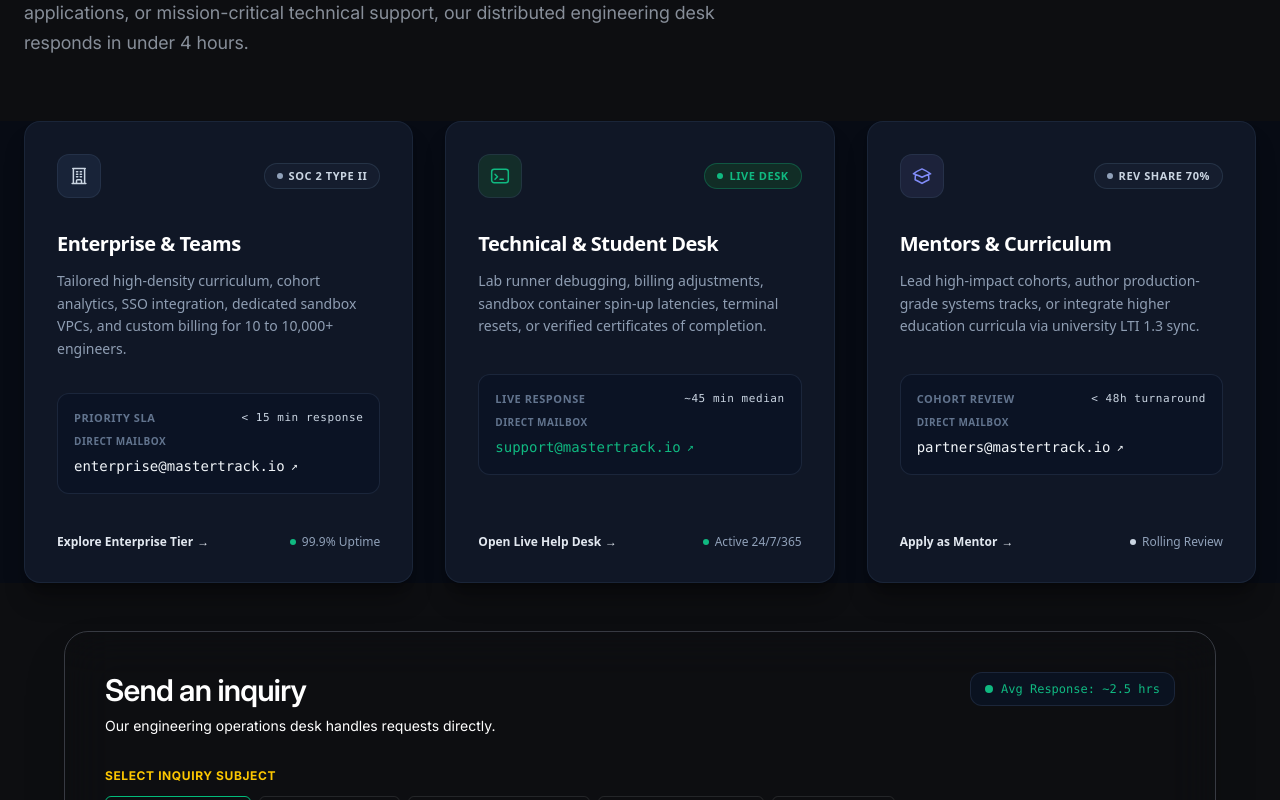
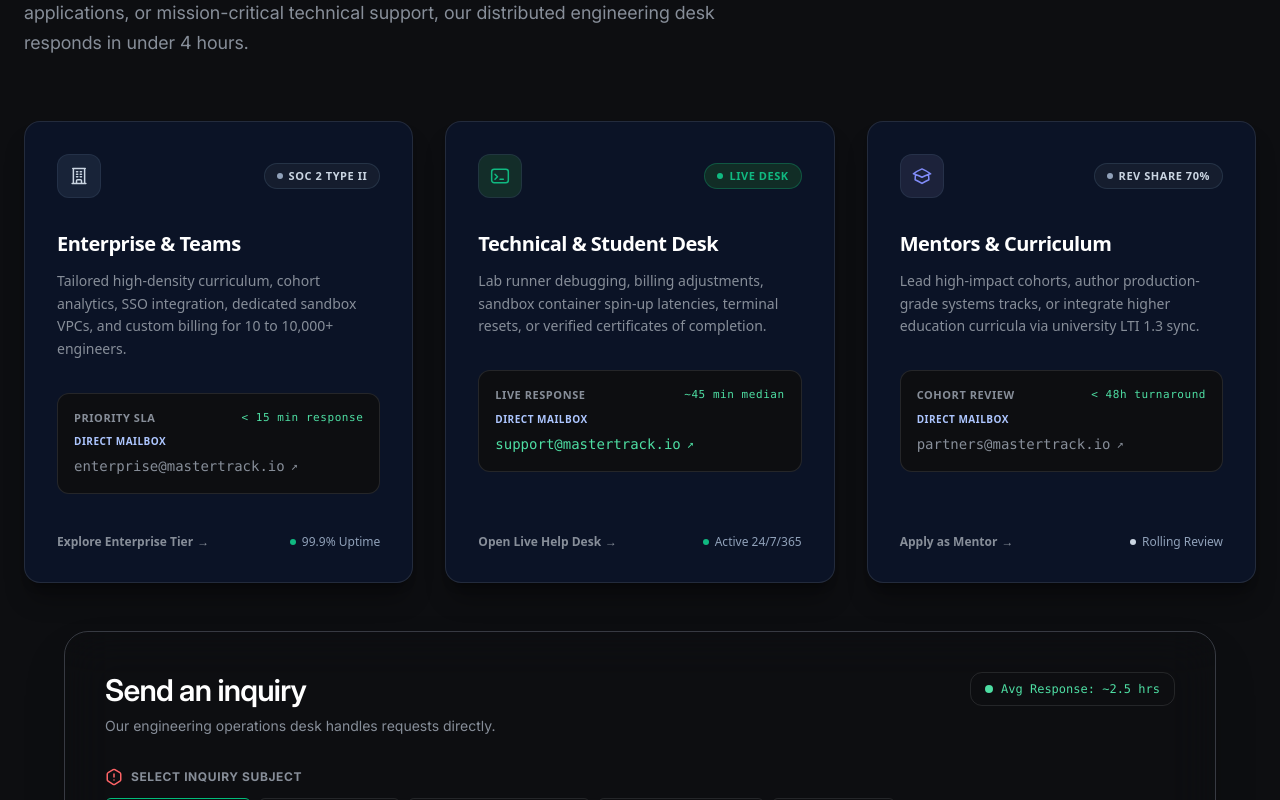
Before and after one commit to RaviGahire/lms-app, a React (Vite) app in the folder front-end/: page /contact in a window 1280 px wide. Shown: the part 380-1180 px from the top of the page. Built offline with nearby package versions, Linux system fonts and the light colour scheme.

Commit message:
fix: update styles in ContactDeskCard and InquiryForm components for improved consistency

```diff
--- a/front-end/src/pages/about/components/MastertrackChronicle.tsx
+++ b/front-end/src/pages/about/components/MastertrackChronicle.tsx
@@ -1,4 +1,3 @@
-import React from 'react';
 
 interface TimelineMilestone {
   period: string;
--- a/front-end/src/pages/contact/components/ContactDeskCard.tsx
+++ b/front-end/src/pages/contact/components/ContactDeskCard.tsx
@@ -134,14 +134,14 @@ const deskCards: DeskCard[] = [
 
 export const ContactDeskCard = () => {
   return (
-    <section className="bg-[#070b14]  px-6  flex flex-col justify-center font-sans antialiased text-white selection:bg-emerald-500 selection:text-white">
+    <section className="px-6  flex flex-col justify-center font-sans antialiased text-white">
       <div className="max-w-7xl mx-auto w-full">
-        {/* 3 Cards Responsive Grid */}
+        {/* Grid */}
         <div className="grid grid-cols-1 lg:grid-cols-3 gap-6 lg:gap-8 items-stretch">
           {deskCards.map((card) => (
             <div
               key={card.id}
-              className="bg-[#101726] border border-slate-800/80 rounded-2xl p-7 sm:p-8 flex flex-col justify-between transition-all duration-200 hover:border-slate-700 shadow-xl shadow-black/30"
+              className="bg-card border border-subtle rounded-2xl p-7 sm:p-8 flex flex-col justify-between transition-all duration-200 hover:border-muted shadow-xl shadow-black/30"
             >
               <div>
                 {/* Header: Icon & Top-Right Pill Badge */}
@@ -162,7 +162,7 @@ export const ContactDeskCard = () => {
                   >
                     <span
                       className={`h-1.5 w-1.5 rounded-full ${
-                        card.badge.dotColor || 'bg-slate-400'
+                        card.badge.dotColor || 'bg-subtle'
                       }`}
                     />
                     <span>{card.badge.text}</span>
@@ -175,22 +175,22 @@ export const ContactDeskCard = () => {
                 </h3>
 
                 {/* Description */}
-                <p className="text-[13px] sm:text-sm leading-relaxed text-[#8f9eb3] mb-8 min-h-18">
+                <p className="text-[13px] sm:text-sm leading-relaxed text-muted mb-8">
                   {card.description}
                 </p>
 
-                {/* Middle SLA & Direct Mailbox Box */}
-                <div className="rounded-xl bg-[#0b1324] border border-slate-800/90 p-4 mb-8">
+                {/* Middle SLA Mailbox Box */}
+                <div className="rounded-xl bg-app border border-subtle p-4 mb-8">
                   {/* SLA Header Row */}
                   <div className="flex items-center justify-between text-[11px] font-bold tracking-wider uppercase mb-2">
-                    <span className="text-slate-500">{card.slaLabel}</span>
-                    <span className="text-slate-300 font-mono font-medium lowercase">
+                    <span className="text-muted">{card.slaLabel}</span>
+                    <span className="text-success font-mono font-medium lowercase">
                       {card.slaValue}
                     </span>
                   </div>
 
                   {/* Mailbox Label */}
-                  <div className="text-[10px] font-bold tracking-wider uppercase text-slate-500 mb-1">
+                  <div className="text-[10px] font-bold tracking-wider uppercase text-blue-light mb-1">
                     DIRECT MAILBOX
                   </div>
 
@@ -198,7 +198,7 @@ export const ContactDeskCard = () => {
                   <a
                     href={`mailto:${card.email}`}
                     className={`inline-flex items-center gap-1.5 text-sm font-mono font-medium transition-opacity hover:opacity-80 ${
-                      card.emailHighlight ? 'text-[#10b981]' : 'text-slate-100'
+                      card.emailHighlight ? 'text-success' : 'text-muted'
                     }`}
                   >
                     <span>{card.email}</span>
@@ -212,7 +212,7 @@ export const ContactDeskCard = () => {
                 {/* Action Link */}
                 <a
                   href={card.linkHref}
-                  className="inline-flex items-center gap-1 text-slate-200 hover:text-white transition-colors group"
+                  className="inline-flex items-center gap-1 text-muted hover:text-white transition-colors group"
                 >
                   <span>{card.linkText}</span>
                   <span className="group-hover:translate-x-0.5 transition-transform">
@@ -224,7 +224,7 @@ export const ContactDeskCard = () => {
                 <div className="flex items-center gap-1.5 text-slate-400 font-medium">
                   <span
                     className={`h-1.5 w-1.5 rounded-full ${
-                      card.statusDotColor || 'bg-slate-400'
+                      card.statusDotColor || 'bg-subtle'
                     }`}
                   />
                   <span>{card.statusText}</span>
--- a/front-end/src/pages/contact/components/InquiryForm.tsx
+++ b/front-end/src/pages/contact/components/InquiryForm.tsx
@@ -5,6 +5,7 @@ import {
   TextAreaInput,
   TextInput,
 } from '../../../shared/components/Form';
+import { IconAlertHexagon, IconIndentDecrease } from '@tabler/icons-react';
 
 const subjects = [
   'Enterprise Training',
@@ -99,14 +100,14 @@ export const InquiryForm = () => {
             <h2 className="text-2xl sm:text-3xl font-semibold tracking-tight text-white mb-2">
               Send an inquiry
             </h2>
-            <p className="text-sm text-text-muted">
+            <p className="text-sm text-muted">
               Our engineering operations desk handles requests directly.
             </p>
           </div>
 
           {/* Response SLA Badge */}
-          <div className="self-start inline-flex items-center gap-2 rounded-xl border border-slate-800/90 bg-[#0a1220] px-3.5 py-2 text-xs font-mono text-[#10b981]">
-            <span className="h-2 w-2 rounded-full bg-[#10b981] animate-pulse" />
+          <div className="self-start inline-flex items-center gap-2 rounded-xl border border-subtle px-3.5 py-2 text-xs font-mono text-success">
+            <span className="h-2 w-2 rounded-full bg-success animate-pulse" />
             <span>Avg Response: ~2.5 hrs</span>
           </div>
         </div>
@@ -114,8 +115,10 @@ export const InquiryForm = () => {
         <form onSubmit={handleSubmit} className="space-y-6">
           {/* Inquiry Subject Selection */}
           <div>
-            <label className="block text-xs font-bold tracking-wider uppercase text-yellow-400 mb-3">
-              SELECT INQUIRY SUBJECT
+            <label className=" flex justify-start items-center gap-2 text-xs font-bold tracking-wider uppercase text-muted mb-3">
+                <IconAlertHexagon size={18} className='text-red-400 animate-pulse'  />
+             <span> SELECT INQUIRY SUBJECT</span>
+
             </label>
             <div className="flex flex-wrap gap-2">
               {subjects.map((subject) => {
@@ -214,17 +217,17 @@ export const InquiryForm = () => {
           </div>
 
           {/* Checkbox Notice */}
-          <div className="flex items-start gap-3 pt-1">
+          <div className="flex items-center justify-start gap-3 pt-1">
             <input
               id="compliance-checkbox"
               type="checkbox"
               checked={sendCompliance}
               onChange={(e) => setSendCompliance(e.target.checked)}
-              className="mt-1 h-4 w-4 rounded border-slate-700 bg-[#09101d] text-blue-500 focus:ring-0 focus:ring-offset-0 cursor-pointer accent-blue-500"
+              className="mt-1 size-4 rounded border-slate-700  text-blue focus:ring-0 focus:ring-offset-0 cursor-pointer accent-blue-500"
             />
             <label
               htmlFor="compliance-checkbox"
-              className="text-xs text-slate-300 leading-relaxed cursor-pointer select-none"
+              className="text-xs text-muted leading-relaxed cursor-pointer select-none"
             >
               Send me a copy of the{' '}
               <strong className="font-semibold text-white">
```
